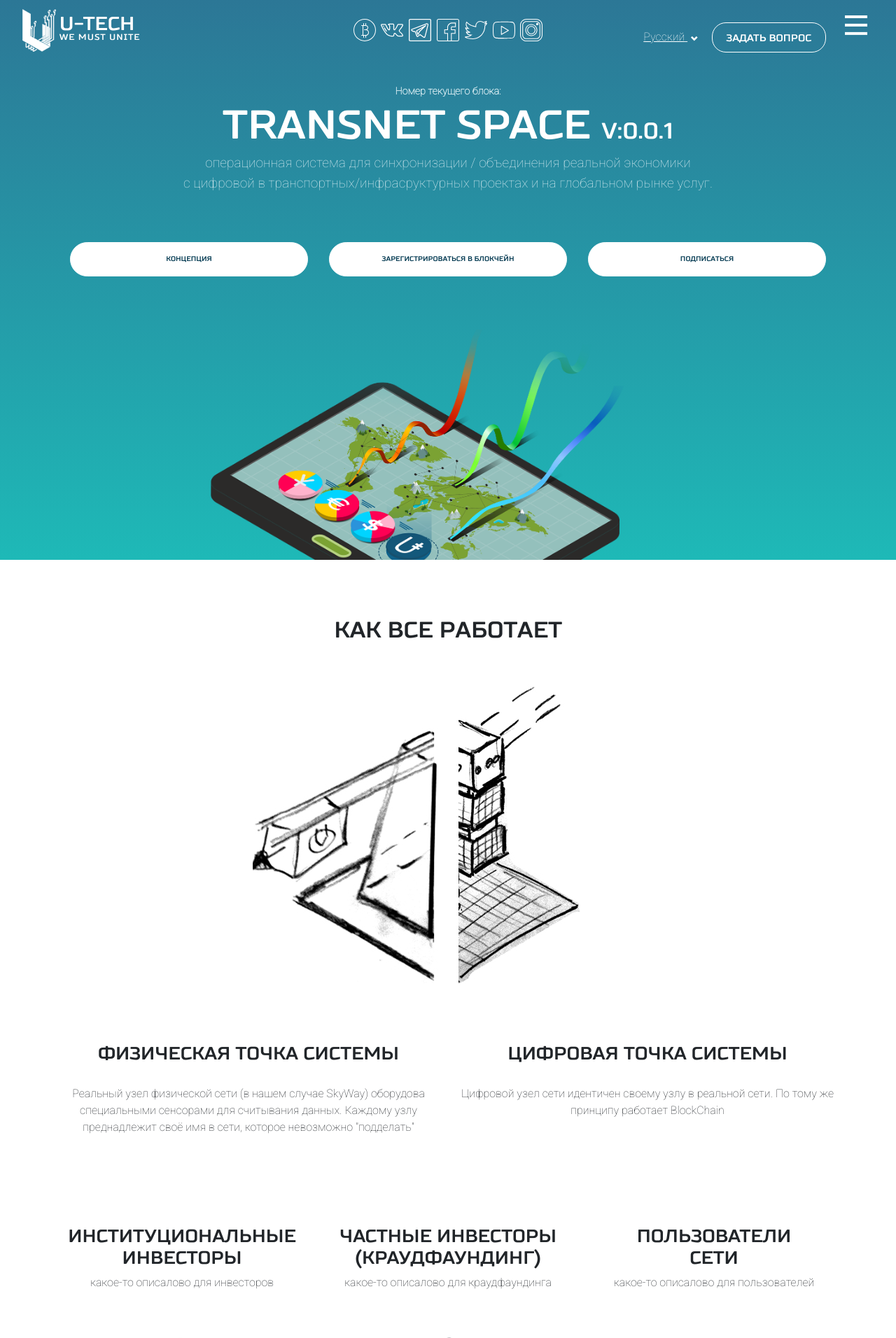
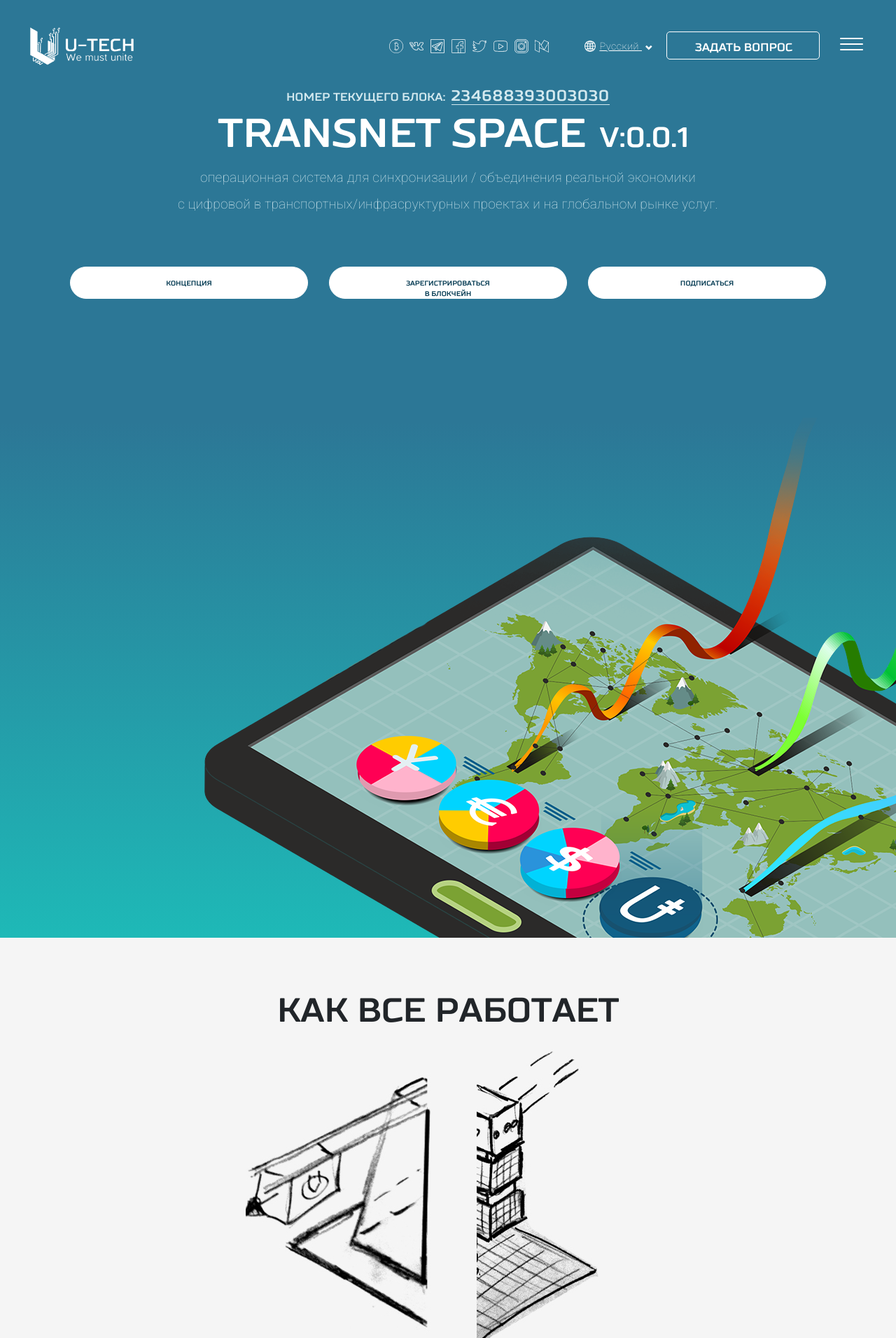
Before and after one commit to u-transnet/transnet.tech, a PHP site: page / in a window 1280 px wide. Shown: the top 1912 px of the page at 70% size. Run offline with PHP 8.4, Linux system fonts and the light colour scheme; some libraries are stand-ins or nearby versions.

Commit message:
Итарация №4
Анимация меню, верстка pixelperfect под FullHd и тп

```diff
--- a/assets/css/app.css
+++ b/assets/css/app.css
@@ -8,11 +8,35 @@
     font-style: normal;
 }
 
+html {
+  overflow:   scroll;
+}
+::-webkit-scrollbar {
+    width: 0px;
+    height: 0;
+}
+
 body, html {
 	width: 100%;
 	height: 100%;
     font-family: 'Roboto', sans-serif;
+    font-weight: 100;
     position: relative;
+      -webkit-animation-delay: 0.1s;
+    -webkit-animation-name: fontfix;
+    -webkit-animation-duration: 0.1s;
+    -webkit-animation-iteration-count: 1;
+    -webkit-animation-timing-function: linear;
+}
+
+@-webkit-keyframes fontfix {
+    from { opacity: 1; }
+    to   { opacity: 1; }
+}
+
+.modal-one {
+
+
 }
 
 
@@ -20,16 +44,20 @@
 	color: #fff;
 }
 
+.logo-image {
+    display: inline-block;
+}
+
 .header {
     font-family: 'Russo Sans';
-	font-size: 2rem;
-	padding-top: 5rem;
+    font-size: 3rem;
+    padding-top: 4.6rem;
 }
 
 .header2 {
 	font-family: 'Russo Sans';
-	font-size: 1.6rem;
-	padding-top: 4rem;
+	font-size: 2rem;
+	padding-top: 1rem;
 }
 
 .subheader {
@@ -37,7 +65,7 @@
 }
 
 .unav {
-	padding: .5rem 2rem .5rem 2rem;
+	padding: 2.1rem 2rem .5rem 2.7rem;
 	-webkit-transition: background-color 1s ease;
 	-moz-transition: background-color 1s ease;
 	-ms-transition: background-color 1s ease;
@@ -79,27 +115,39 @@
 	position: absolute;
 	left: 50%;
 	right: 50%;
-	width: 300px;
-	top: 2.4rem;
+	width: 360px;
+	top: 4.4rem;
 	margin-left: -150px;
 
 }
 
 .socials_ico {
-	margin: 0 2px 0 2px;
+	margin: 0 3px 0 3px;
+	text-decoration: none;
+
+}
+
+.socials_ico:hover {
+	text-decoration: none;
 }
 
 .socials_ico:hover svg {
 	fill: #ddd;
 }
 
+
+.socials_ico svg {
+	width: 34px;
+	fill: #fff;
+   -moz-transition: all .5s ease-in;
+    -o-transition: all .5s ease-in;
+    -webkit-transition: all .5s ease-in;
+    transition: all .5s ease-in;
+}
+
 .unav-scroll .socials_ico:hover svg {
 	fill: #444;
-}
 
-.socials_ico svg {
-	width: 32px;
-	fill: #fff;
 }
 
 .unav-scroll .socials {
@@ -118,11 +166,123 @@
 .unav__button {
     background: transparent;
     border: 1px solid #fff;
-	border-radius: 20px;
-	padding: .6rem 1.25rem;
+    border-radius: 5px;
+    padding: 3px 0 0 2px;
     font-family: 'Russo Sans';
+    font-size: 1rem;
     color: #fff;
+    width: 219px;
+    height: 40px;
     cursor: pointer;
+    margin: 2px 28px 0 20px;
+    float: right;
+}
+
+
+.unav__toggler {
+	width: 35px;
+	height: 35px;
+    z-index: 1050;
+	top: 265px;
+	right: 23px;
+	float: right;
+	margin: 10px 14px 0 0;
+	-webkit-transform: rotate(0deg);
+	-moz-transform: rotate(0deg);
+	-o-transform: rotate(0deg);
+	transform: rotate(0deg);
+	-webkit-transition: .5s ease-in-out;
+	-moz-transition: .5s ease-in-out;
+	-o-transition: .5s ease-in-out;
+	transition: .5s ease-in-out;
+	cursor: pointer;
+}
+
+.unav__toggler.open {
+	position: absolute;
+}
+
+.unave__toggler .active span {
+	background-color: #000;
+}
+
+
+.unav__toggler:hover {
+	cursor: pointer;
+}
+
+
+
+.unav__toggler span {
+	display: block;
+	position: absolute;
+	height: 2px;
+	width: 100%;
+	background: #fff;
+	border-radius: 9px;
+	opacity: 1;
+	left: 0;
+	-webkit-transform: rotate(0deg);
+	-moz-transform: rotate(0deg);
+	-o-transform: rotate(0deg);
+	transform: rotate(0deg);
+	-webkit-transition: .25s ease-in-out;
+	-moz-transition: .25s ease-in-out;
+	-o-transition: .25s ease-in-out;
+	transition: .25s ease-in-out;
+}
+
+
+.unav__toggler span:nth-child(1) {
+	top: 0px;
+	-webkit-transform-origin: left center;
+	-moz-transform-origin: left center;
+	-o-transform-origin: left center;
+	transform-origin: left center;
+}
+
+.unav__toggler span:nth-child(2) {
+	top: 8px;
+	-webkit-transform-origin: left center;
+	-moz-transform-origin: left center;
+	-o-transform-origin: left center;
+	transform-origin: left center;
+}
+
+.unav__toggler span:nth-child(3) {
+	top: 16px;
+	-webkit-transform-origin: left center;
+	-moz-transform-origin: left center;
+	-o-transform-origin: left center;
+	transform-origin: left center;
+}
+
+.unav__toggler.open span:nth-child(1) {
+	-webkit-transform: rotate(45deg);
+	-moz-transform: rotate(45deg);
+	-o-transform: rotate(45deg);
+	transform: rotate(45deg);
+	top: -4px;
+	left: 1px;
+	background-color: #000;
+	width: 35px;
+	background-color: #000;
+}
+
+.unav__toggler.open span:nth-child(2) {
+	width: 0%;
+	opacity: 0;
+}
+
+.unav__toggler.open span:nth-child(3) {
+	-webkit-transform: rotate(-45deg);
+	-moz-transform: rotate(-45deg);
+	-o-transform: rotate(-45deg);
+	transform: rotate(-45deg);
+	top: 21px;
+	left: 1px;
+	width: 35px;
+	background-color: #000;
 }
 
 .unav__button:hover {
@@ -133,10 +293,28 @@
 	background: rgba(0,0,0,.1);
 }
 
+.unav-scroll .unav__toggler span {
+	background-color: #000;
+}
+
 .unav__lang {
     color: #fff;
-	margin-right: 1rem;
+    margin: 13px 0 0 0;
     text-decoration: underline;
+    float: right;
+    font-size: .9rem;
+    letter-spacing: .5px;
+}
+
+.unav__lang svg {
+	width: 16px;
+	margin: 2px 5px 0 0;
+	float: left;
+	fill: #fff;
+}
+
+.unav-scroll .unav__lang svg {
+	fill: #000;
 }
 
 .unav__lang-arrow {
@@ -144,30 +322,7 @@
 	font-size: .6rem;
 }
 
-.unav__toggler {
-	position: relative;
-	margin-left: 14px;
-	width: 50px;
-	height: 50px;
-}
 
-.unav__toggler span {
-	display: block;
-}
-
-
-.unav__toggler:hover {
-	cursor: pointer;
-}
-
-.unav__toggler-icon {
-	position: absolute;
-	color: #fff;
-	right: 0;
-	left: 0;
-	font-size: 2rem;
-	padding-top: 3px;
-}
 
 .main__motto1 {
 	font-family: 'Russo Sans';
@@ -176,45 +331,57 @@
 	padding-top: 10px;
 }
 
-.main__motto2 {
-	font-family: 'Russo Sans';
-	font-size: 1rem;
-	letter-spacing: 1px;
-}
 
 .main {
     color: #fff;
-	padding-top: 165px;
-	height: 100%;
+    padding-top: 262px;
+    height: 1340px;
 	width: 100%;
 	background: rgb(30,185,183);
-	background: -moz-linear-gradient(top,  rgba(44,119,150,1) 0%, rgba(30,185,183,1) 100%);
-	background: -webkit-linear-gradient(top,  rgba(44,119,150,1) 0%,rgba(30,185,183,1) 100%);
-	background: linear-gradient(to bottom,  rgba(44,119,150,1) 0%,rgba(30,185,183,1) 100%);
+	background: -moz-linear-gradient(top,  rgba(44,119,150,1) 45%, rgba(30,185,183,1) 100%);
+	background: -webkit-linear-gradient(top,  rgba(44,119,150,1) 45%,rgba(30,185,183,1) 100%);
+	background: linear-gradient(to bottom,  rgba(44,119,150,1) 45%,rgba(30,185,183,1) 100%);
+}
+
+.main__bg {
+	padding: 0;
+	margin: 0;
+	width: 100%;
+	height: 100%;
+    background-image: url(../images/tablet.png);
+    background-position: 260px 100%;
+    background-repeat: no-repeat;
 }
 
 .main__content {
     height: 100%;
-	background-image: url('../images/tablet.png');
-	background-size: 118%;
-	background-position: 0% 100%;
-	background-repeat: no-repeat;
+
 }
 
 .main__blockchain {
-	font-size: .9rem;
-	font-weight: bold;
+	font-size: 1rem;
 	color: #d3e9ef;
+    font-family: 'Russo Sans';
+
 }
 
+.main__blockchain-number {
+    font-size: 1.35rem;
+    border-bottom: 1px solid #d3e9ef;
+    margin-left: 4px;
+    letter-spacing: 1px;
+}
 
 .main__header {
     font-size: 5rem;
     font-family: 'Russo Sans';
+    letter-spacing: 0px;
+    margin: 2px 0 0 16px;
 }
 
 .main__header-version {
-	font-size: 2rem;
+    font-size: 2.5rem;
+    margin-left: 4px;
 }
 
 .main__header-mobversion, .works2__git, .works2__mobile, .principe__token, .image-mobile, .sidebar__mobile, .mobile {
@@ -223,12 +390,18 @@
 
 .main__subheader {
     color: #d3e9ef;
-    font-size: 1.4rem;
+    font-size: 1.732rem;
+    letter-spacing: .2px;
+    color: #d3e9ef;
+    font-size: 1.732rem;
+    margin: 11px -15px 0 -15px;
+    line-height: 2.4rem;
+
 }
 
 
 .main__buttons {
-	margin: 105px 0;
+	margin: 140px 0;
 }
 
 .main__buttons-btn {
@@ -236,7 +409,7 @@
 	border: 1px solid #fff;
 	border-radius: 50px;
 	font-size: .6rem;
-	padding: 1.1rem 1.25rem;
+	height: 46px;
 	font-family: 'Russo Sans';
 	color: #003850;
 	cursor: pointer;
@@ -247,10 +420,19 @@
 	background: rgba(255,255,255,.75);
 }
 
+.works {
+	background-color: #f5f5f5;
+}
+
+.works__header2 {
+	padding: 15px;
+	margin-bottom: 20px;
+}
+
 .works__img {
 	height: 450px;
 	width: 100%;
-	margin: 50px 0 0 0;
+    padding: 20px 10px 10px 25px;
 }
 
 .works__img1 {
@@ -261,8 +443,12 @@
 	float: left;
 }
 
-.works h2 {
-	margin-bottom: 30px;
+.works2 {
+	padding-top: 90px
+}
+
+.works2__header {
+	font-size: 1.5rem;
 }
 
 .works2__scheme {
@@ -575,16 +772,12 @@
 @media screen and (max-width: 1280px){
 
 	.logo img {
-		width: 48px;
+		width: 148px;
 	}
 
 	.main__motto1 {
 		font-size: 1.7rem;
 		padding-top: 0;
-	}
-
-	.main__motto2 {
-		font-size: .6em;
 	}
 
 	.main {
@@ -642,11 +831,19 @@
 	}
 
 	.socials {
-	    top: 1.7rem;
+	    top: 3.5rem;
+    }
+
+    .socials_ico {
+        margin: 0 3px 0 3px;
+    }
+
+    .socials_ico svg, .unav-scroll .socials_ico svg {
+        width: 20px;
     }
 
 	.unav-scroll .socials {
-		top: 1rem;
+		top: 2.5rem;
 	}
 
 }
--- a/assets/js/app.js
+++ b/assets/js/app.js
@@ -4,8 +4,11 @@
 
 		setTimeout(getBlocks, 1000);
 
+        var body_position = $('body').css('top');
 		var $animation_elements = $('.animation-element');
 		var $window = $(window);
+
+
 
 		$window.on( 'scroll', check_if_in_view );
 
@@ -85,24 +88,24 @@
 	    	var $window = $(window);
 	    	var window_top_position = $window.scrollTop();
 
-	    	if ( window_top_position > 50 ){ $( '.unav' ).removeClass('unav-scroll'); }
-	        $( '.sidebar' ).addClass('active');
+	    	if ( $( this ).hasClass('open') ){
+
+	    		$( this ).removeClass('open');
+	    		$( 'body' ).removeClass('modal-one');
+	    		$( '.sidebar' ).fadeOut(600);
+	    		$( '.unav' ).css('top', '0');
+
+               // $( '.unav' ).fadeIn();
+
+	    	} else {
+
+	    		$( this ).addClass('open');
+	    		$( 'body' ).addClass('modal-one');
+	    		$( '.unav' ).css('top', '-200px');
+                $( '.sidebar' ).fadeIn(800);
+	    	}
 
 	    });
-
-	    $( '.sidebar__x-icon' ).click(function(e) {
-	    	e.preventDefault();
-	        $( '.sidebar' ).removeClass('active');
-
-	    });
-
-	    $( ".sidebar" ).mouseleave(function() {
-		   $( '.sidebar' ).removeClass('active');
-		});
-
-
-
-
 
     });
 
--- a/index.html
+++ b/index.html
@@ -7,7 +7,7 @@
     <meta name="viewport" content="width=device-width, initial-scale=1, shrink-to-fit=no">
 
     <link rel="stylesheet" href="assets/css/bootstrap.min.css">
-    <link href="https://fonts.googleapis.com/css?family=Roboto:100&amp;subset=cyrillic" rel="stylesheet">
+    <link href="https://fonts.googleapis.com/css?family=Roboto:100&amp;subset=cyrillic,cyrillic-ext" rel="stylesheet">
     <link href="assets/css/open-iconic-bootstrap.min.css" rel="stylesheet">
     <link rel="stylesheet" href="assets/css/app.css">
   </head>
@@ -18,10 +18,10 @@
     <nav class="navbar unav fixed-top">
 
         <a class="navbar-brand logo" href="/">
-        <img src="assets/images/logo.png" class="d-inline-block align-top logo-image" alt="">
+          <img src="assets/images/logo.png" class="align-top logo-image" alt="">
+          <img src="assets/images/logo-bw_.png" class="align-top logo-image_" alt="">
           <div class="main__motto d-inline-block align-top">
-          <div class="main__motto1">U-TECH</div>
-          <div class="main__motto2 align-top">We must unite</div>
+            <div class="main__motto1 mobile">U-TECH</div>
           </div>
         </a>
 
@@ -270,22 +270,73 @@
 
           </a>
 
+          <a href="#" class="socials_ico">
+
+            <svg version="1.1" xmlns="http://www.w3.org/2000/svg" xmlns:xlink="http://www.w3.org/1999/xlink" x="0px" y="0px"
+               viewBox="0 0 512 512" style="enable-background:new 0 0 512 512;" xml:space="preserve">
+              <g>
+                <g>
+                  <path d="M511.981,118.509c-0.135-2.956-1.892-5.726-4.565-7.04l-159.24-79.62c-3.776-1.887-8.363-0.64-10.664,2.898
+                    L229.916,200.282l-55.413-85.891c-0.796-1.235-1.945-2.264-3.259-2.922l-159.24-79.62C6.582,29.138,0,33.218,0,39.268v79.621
+                    c0,4.581,3.712,8.294,8.294,8.294c4.581,0,8.294-3.712,8.294-8.294V52.687l142.652,71.326v335.32L16.587,388.008V154.277
+                    c0-4.581-3.712-8.294-8.294-8.294c-4.581,0-8.294,3.712-8.294,8.294v238.857c0,3.142,1.775,6.013,4.585,7.418l159.24,79.62
+                    c5.427,2.714,12.003-1.375,12.003-7.418V318.087l324.17,162.085c5.427,2.714,12.003-1.375,12.003-7.418V118.888
+                    C512,118.76,511.987,118.636,511.981,118.509z M175.827,299.541v-152.5l145.239,225.12L175.827,299.541z M495.413,459.335
+                    l-139.34-69.671l108.576-186.993c2.299-3.961,0.952-9.037-3.009-11.337c-3.96-2.298-9.036-0.953-11.337,3.009L344.094,377.258
+                    L239.77,215.555L347.383,49.998l144.717,72.359l-26.387,45.446c-2.299,3.961-0.952,9.037,3.009,11.337
+                    c3.958,2.297,9.035,0.953,11.337-3.009l15.354-26.443V459.335z"/>
+                </g>
+              </g>
+            </svg>
+
+          </a>
 
         </div>
 
         <div class="pull-right unav__right-menu">
 
-        <a href="" class="unav__lang desktop"><span class="unav__cur-lang">Русский</span>&nbsp;<span class="oi oi-chevron-bottom unav__lang-arrow" title="v" aria-hidden="true"></span></a>
-
-
+      <button class="navbar-toggler unav__toggler" type="button">
+        <span></span>
+        <span></span>
+        <span></span>
+      </button>
 
           <button class="btn btn-sm unav__button lang" data-lang="ask_question">ЗАДАТЬ ВОПРОС</button>
 
-        <a href="" class="mobile"></a>
+          <a href="" class="unav__lang desktop">
+  <svg version="1.1" xmlns="http://www.w3.org/2000/svg" xmlns:xlink="http://www.w3.org/1999/xlink" x="0px" y="0px"
+     viewBox="0 0 512 512" style="enable-background:new 0 0 512 512;" xml:space="preserve">
+    <g>
+      <g>
+        <path d="M256,0C114.842,0,0,114.842,0,256s114.842,256,256,256s256-114.842,256-256S397.158,0,256,0z M172.767,49.548
+          c-15.431,21.032-26.894,45.924-35.095,70.354c-14.907-5.344-28.707-11.736-41.104-19.09
+          C117.975,78.827,143.872,61.24,172.767,49.548z M74.894,126.702c15.971,9.964,34.036,18.452,53.65,25.317
+          c-6.467,27.334-10.344,56.811-11.382,87.284H34.016C37.128,197.525,51.824,158.923,74.894,126.702z M74.893,385.297
+          c-23.069-32.219-37.766-70.822-40.878-112.601h83.145c1.038,30.474,4.915,59.95,11.382,87.284
+          C108.929,366.845,90.866,375.333,74.893,385.297z M96.569,411.187c12.397-7.354,26.197-13.746,41.104-19.09
+          c8.2,24.428,19.663,49.32,35.095,70.354C143.872,450.76,117.975,433.173,96.569,411.187z M239.304,475.526
+          c-34.478-12.654-57.72-57.982-69.619-92.899c21.841-5.198,45.296-8.391,69.619-9.4V475.526z M239.304,339.813
+          c-27.403,1.061-53.935,4.708-78.711,10.722c-5.624-24.321-9.038-50.587-10.029-77.84h88.74V339.813z M239.304,239.304h-88.74
+          c0.99-27.253,4.404-53.518,10.029-77.84c24.776,6.014,51.308,9.661,78.711,10.722V239.304z M239.304,138.773
+          c-24.322-1.008-47.777-4.203-69.619-9.4c11.89-34.894,35.131-80.242,69.619-92.899V138.773z M437.107,126.703
+          c23.069,32.219,37.766,70.822,40.878,112.601h-83.145c-1.038-30.474-4.915-59.95-11.382-87.284
+          C403.071,145.155,421.134,136.667,437.107,126.703z M415.431,100.813c-12.397,7.354-26.197,13.746-41.104,19.09
+          c-8.2-24.428-19.663-49.32-35.095-70.354C368.128,61.24,394.025,78.827,415.431,100.813z M272.696,36.474
+          c34.478,12.654,57.72,57.982,69.619,92.899c-21.841,5.198-45.296,8.391-69.619,9.4V36.474z M272.696,172.187
+          c27.403-1.061,53.935-4.708,78.711-10.722c5.624,24.321,9.038,50.587,10.029,77.84h-88.74V172.187z M272.696,272.584h88.74
+          c-0.99,27.253-4.404,53.63-10.029,77.951c-24.776-6.014-51.308-9.661-78.711-10.722V272.584z M272.696,475.526V373.227
+          c24.322,1.008,47.777,4.203,69.619,9.4C330.425,417.52,307.183,462.868,272.696,475.526z M339.233,462.452
+          c15.431-21.032,26.894-45.924,35.095-70.354c14.907,5.344,28.706,11.736,41.104,19.09
+          C394.025,433.173,368.128,450.76,339.233,462.452z M437.106,385.298c-15.971-9.964-34.036-18.452-53.65-25.317
+          c6.467-27.334,10.344-56.922,11.382-87.395h83.145C474.872,314.364,460.176,353.077,437.106,385.298z"/>
+      </g>
+    </g>
+  </svg>
 
-          <button class="navbar-toggler unav__toggler" type="button">
-            <span class="oi oi-menu unav__toggler-icon" title="" aria-hidden="true"></span>
-          </button>
+
+            <span class="unav__cur-lang">Русский</span>&nbsp;<span class="oi oi-chevron-bottom unav__lang-arrow" title="v" aria-hidden="true"></span></a>
+
+
 
         </div>
 
@@ -296,19 +347,18 @@
 
     <section class="main">
 
+      <div class="main__bg">
+
         <div class="container main__content">
           <div class="main__blockchain text-center">
-          <span class="lang" data-lang="current_block">Номер текущего блока</span>: <span class="main__blockchain-number"></span>
+            <span class="lang" data-lang="current_block">Номер текущего блока</span>: <span class="main__blockchain-number">234688393003030</span>
           </div>
           <h1 class="main__header text-center">TRANSNET SPACE <span class="main__header-version">V:0.0.1</span></h1>
 
           <span class="main__header-mobversion text-center">V:0.0.1</span>
 
-        <div class="row text-center">
+            <div class="text-center main__subheader subheader lang" data-lang="main_about">операционная система для синхронизации / объединения реальной экономики<br/>c цифровой в транспортных/инфрасруктурных проектах и на глобальном рынке услуг.</div>
 
-          <div class="text-center main__subheader subheader col-lg-10 offset-lg-1 col-md-8 offset-md-2 lang" data-lang="main_about">операционная система для синхронизации / объединения реальной экономики<br/>c цифровой в транспортных/инфрасруктурных проектах и на глобальном рынке услуг.</div>
-
-        </div>
 
 
 
@@ -324,7 +374,7 @@
 
                 <div class="col-sm-12 col-md-4 col-lg-4">
                   <form method="GET" action="https://transnet.space">
-                  <button class="btn main__buttons-btn lang" data-lang="blockchain_signup">зарегистрироваться в блокчейн</button>
+                    <button class="btn main__buttons-btn lang" data-lang="blockchain_signup">зарегистрироваться<br/>в блокчейн</button>
                   </form>
                 </div>
 
@@ -353,27 +403,27 @@
 
       <section class="works">
 
-      <div class="container">
+        <div class="container-fluid">
 
         <h1 class="header text-center">Как все работает</h1>
 
           <div class="row">
 
-          <div class="col-sm-12 col-md-6 col-lg-6 text-center">
+            <div class="col-sm-12 col-md-6 col-lg-4 offset-lg-2 text-center">
 
               <div class="works__img"><img src="assets/images/work1.jpg" class="works__img1"/></div>
 
-            <h2 class="header2">ФИЗИЧЕСКАЯ ТОЧКА СИСТЕМЫ</h2>
+              <h2 class="header2 works__header2">ФИЗИЧЕСКАЯ ТОЧКА СИСТЕМЫ</h2>
               <p class="subheader">Реальный узел физической сети (в нашем случае SkyWay) оборудова специальными сенсорами для считывания данных. Каждому узлу преднадлежит своё имя в сети, которое невозможно "подделать"</p>
 
             </div>
 
-          <div class="col-sm-12 col-md-6 col-lg-6 text-center">
+            <div class="col-sm-12 col-md-6 col-lg-4 text-center">
 
               <div class="works__img"><img src="assets/images/work2.jpg" class="works__img2"/></div>
 
 
-            <h2 class="header2">ЦИФРОВАЯ ТОЧКА СИСТЕМЫ</h2>
+              <h2 class="header2 works__header2">ЦИФРОВАЯ ТОЧКА СИСТЕМЫ</h2>
               <p class="subheader">Цифровой узел сети идентичен своему узлу в реальной сети. По тому же принципу работает BlockChain</p>
 
             </div>
@@ -430,9 +480,9 @@
 
           <div class="row works2__scheme image-block">
 
-          <img src="assets/images/work3.gif" class="works2__image" />
+            <img src="assets/images/work3.jpg" class="works2__image" />
 
-          <div class="image-block__hover col-xs-12 col-sm-12 col-md-4 offset-md-2">
+            <div class="image-block__hover col-xs-12 col-sm-12 col-md-4">
 
               <h2 class="header2 works2__header2">WHITEPAPER</h2>
 
@@ -444,6 +494,7 @@
 
         </div>
 
+      </div>
 
     </section>
 
@@ -577,23 +628,6 @@
 
           <div class="pull-left">
               <img src="assets/images/logo-bar.png" class="sidebar__logo"/><a href="" class="sidebar__header lang" data-lang="home">ГЛАВНАЯ</a>
-          </div>
-
-          <div class="pull-right">
-            <span class="sidebar__x-icon desktop">
-              <svg version="1.1" id="Capa_1" xmlns="http://www.w3.org/2000/svg" xmlns:xlink="http://www.w3.org/1999/xlink" x="0px" y="0px"
-    viewBox="0 0 612 612" style="enable-background:new 0 0 612 612;" xml:space="preserve">
-                <g>
-                  <g id="cross">
-                    <g>
-                      <polygon points="612,36.004 576.521,0.603 306,270.608 35.478,0.603 0,36.004 270.522,306.011 0,575.997 35.478,611.397
-                        306,341.411 576.521,611.397 612,575.997 341.459,306.011       "/>
-                    </g>
-                  </g>
-                </g>
-
-                </svg>
-            </span>
           </div>
 
         </div>
```
Also changed, not shown: other parts of assets/css/app.css (+42 -27 lines), assets/images/base.gif, assets/images/icons/plane.svg (added), assets/images/logo-bw_.png (added), assets/images/logo.png, assets/images/work1.jpg, assets/images/work2.jpg, assets/images/work3.jpg (added). Lines whose indentation alone changed are shown as unchanged.
